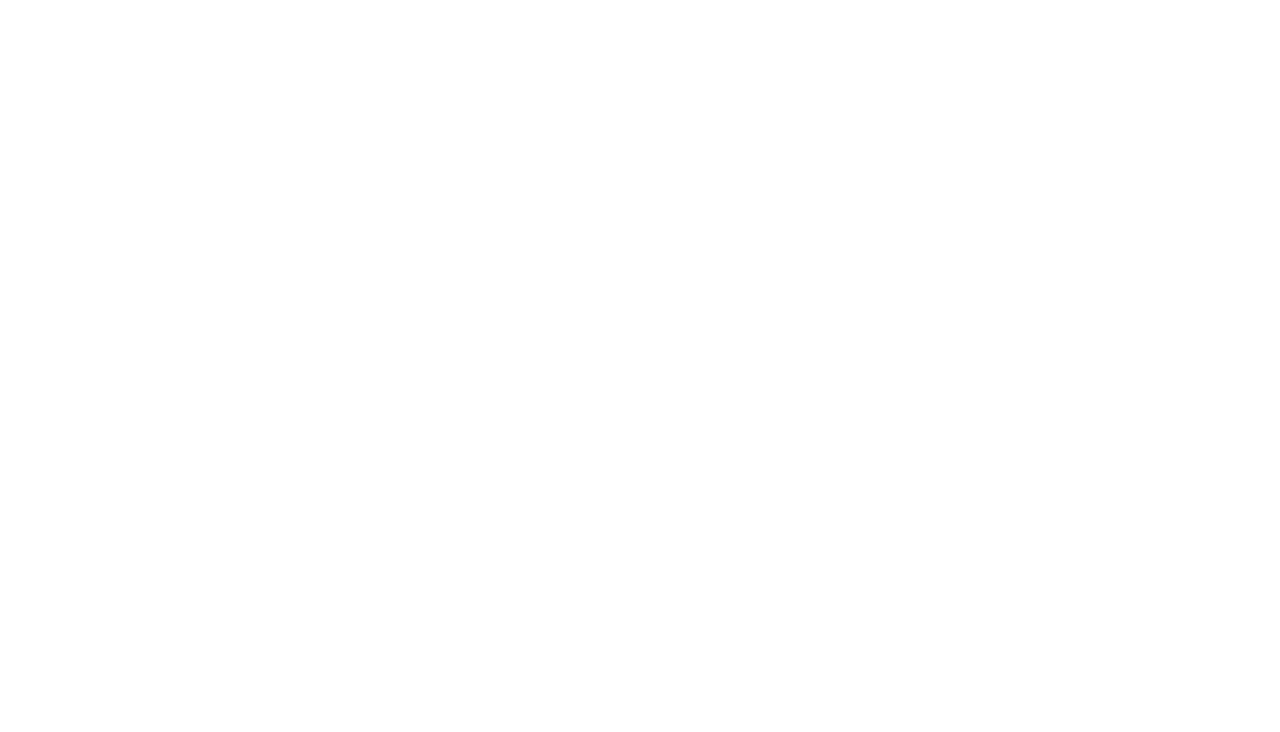
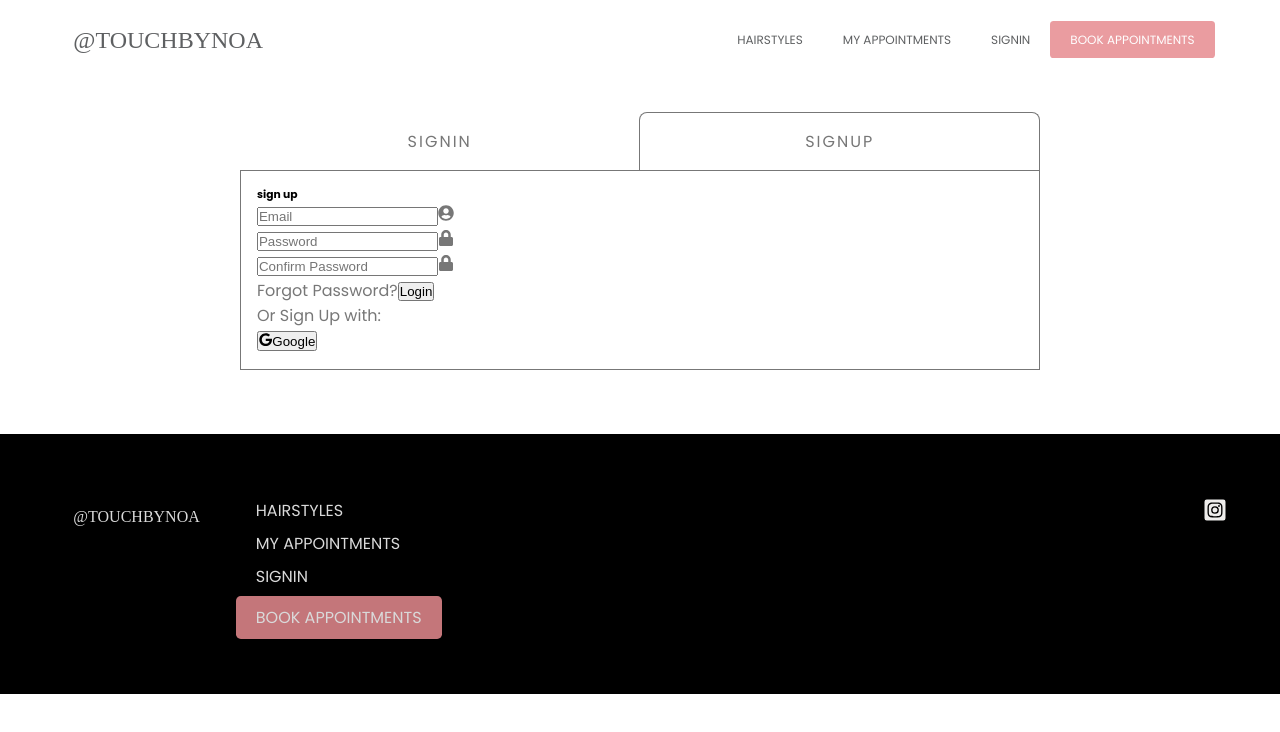
Before and after one commit to alfredthompsonOvie/touchedByNoaFrontend, a React (Vite) app: page /signup in a window 1280 px wide. Before the commit this address had no page. Shown: the top 732 px of the page. Built offline with nearby package versions, Linux system fonts and the light colour scheme; some icons are missing; a web font is replaced by a local one.

Commit message:
working on forms

```diff
--- a/package.json
+++ b/package.json
@@ -10,8 +10,10 @@
     "preview": "vite preview"
   },
   "dependencies": {
+    "framer-motion": "^10.16.16",
     "react": "^18.2.0",
     "react-dom": "^18.2.0",
+    "react-hook-form": "^7.49.2",
     "react-icons": "^4.12.0",
     "react-id-swiper": "^4.0.0",
     "react-router-dom": "^6.21.0",
--- a/src/App.jsx
+++ b/src/App.jsx
@@ -1,19 +1,18 @@
-
-import { BrowserRouter, Route, Routes } from 'react-router-dom'
-import Homepage from './pages/Homepage'
-import Hairstyles from './pages/Hairstyles'
-import Appointments from './pages/Appointments'
-import Signin from './pages/Signin'
-import Register from './pages/Register'
-import BookAppointment from './pages/BookAppointment'
-import LayoutPage from './pages/LayoutPage'
-
+import { BrowserRouter, Route, Routes } from "react-router-dom";
+import Homepage from "./pages/Homepage";
+import Hairstyles from "./pages/Hairstyles";
+import Appointments from "./pages/Appointments";
+import Signin from "./pages/Signin";
+import Register from "./pages/Register";
+import BookAppointment from "./pages/BookAppointment";
+import LayoutPage from "./pages/LayoutPage";
 
 import "swiper/swiper-bundle.css";
-import 'swiper/css';
-import 'swiper/css/navigation';
-import 'swiper/css/pagination';
-import 'swiper/css/scrollbar';
+import "swiper/css";
+import "swiper/css/navigation";
+import "swiper/css/pagination";
+import "swiper/css/scrollbar";
+import AuthLayout from "./pages/AuthLayout";
 
 function App() {
 	return (
@@ -21,16 +20,17 @@ function App() {
 			<Routes>
 				<Route index element={<Homepage />} />
 				<Route element={<LayoutPage />}>
-        <Route path='hairstyles' element={<Hairstyles />} />
-        <Route path='my-appointments' element={<Appointments />} />
-        <Route path='sign-in' element={<Signin />} />
-        <Route path='register' element={<Register />} />
-        <Route path='appointments' element={<BookAppointment />} />
+					<Route path="hairstyles" element={<Hairstyles />} />
+					<Route path="my-appointments" element={<Appointments />} />
+					<Route  element={<AuthLayout />}>
+						<Route path="sign-in" element={<Signin />} />
+						<Route path="signup" element={<Register />} />
 					</Route>
-
+					<Route path="appointments" element={<BookAppointment />} />
+				</Route>
 			</Routes>
 		</BrowserRouter>
-  )
+	);
 }
 
-export default App
+export default App;
--- /dev/null
+++ b/src/components/ui/Container.jsx
@@ -0,0 +1,6 @@
+import styled from "styled-components";
+
+export const SectionContainer = styled.section`
+  max-width: 800px;
+  margin-inline: auto;
+`
--- a/src/pages/Appointments.jsx
+++ b/src/pages/Appointments.jsx
@@ -1,11 +1,17 @@
+import styled from "styled-components"
+
 // import MainNav from "../components/MainNav"
+const StyledAppointments = styled.section`
+  max-width: 800px;
+  margin-inline: auto;
+`
 
 function Appointments() {
   return (
-    <div>
+    <StyledAppointments>
       {/* <MainNav /> */}
       Appointments
-    </div>
+    </StyledAppointments>
   )
 }
 
--- /dev/null
+++ b/src/pages/AuthLayout.jsx
@@ -0,0 +1,61 @@
+import { NavLink, Outlet } from "react-router-dom";
+import { SectionContainer } from "../components/ui/Container";
+import styled from "styled-components";
+
+const StyledAuth = styled.section`
+	display: grid;
+	grid-template-columns: 1fr;
+	grid-template-rows: auto auto;
+  /* border: 1px solid; */
+  margin: 2em 0 4em;
+`;
+
+const StyledAside = styled.aside`
+  grid-column: 1;
+  grid-row: 1;
+  display: flex;
+  align-items: center;
+  /* justify-content: space-around; */
+`
+
+const StyledMain = styled.section`
+grid-column: 1;
+grid-row: 2;
+padding: 1em;
+/* background-color: red; */
+/* border-radius: 8px; */
+border: 1px solid;
+`
+
+const StyledLink = styled(NavLink)`
+  padding: 1em;
+  display: block;
+  width: 100%;
+  text-align: center;
+  text-transform: uppercase;
+  letter-spacing: 2px;
+  &.active {
+    border: 1px solid;
+    border-bottom: 0;
+    border-top-left-radius: 8px;
+    border-top-right-radius: 8px;
+  }
+`
+
+function AuthLayout() {
+	return (
+		<SectionContainer>
+			<StyledAuth>
+				<StyledAside>
+					<StyledLink to="/sign-in">signin</StyledLink>
+					<StyledLink to="/signup">signup</StyledLink>
+				</StyledAside>
+				<StyledMain>
+					<Outlet />
+				</StyledMain>
+			</StyledAuth>
+		</SectionContainer>
+	);
+}
+
+export default AuthLayout;
--- a/src/pages/BookAppointment.jsx
+++ b/src/pages/BookAppointment.jsx
@@ -1,12 +1,32 @@
 // import MainNav from "../components/MainNav"
 
+import { SectionContainer } from "../components/ui/Container";
+
 function BookAppointment() {
-  return (
-    <>
-      {/* <MainNav /> */}
-      book appointment
-    </>
-  )
+	return (
+			<SectionContainer>
+				<h1>book appointment</h1>
+				<form>
+					<section className="formGrop">
+						<label htmlFor="date"></label>
+					</section>
+					<section className="formGrop">
+						<label htmlFor="date"></label>
+					</section>
+					<section className="formGrop">
+						<label htmlFor="email"></label>
+					</section>
+					<section className="formGrop">
+						<label htmlFor="fullname"></label>
+						<input type="text" name="fullname" id="" placeholder="full name"/>
+					</section>
+					<section className="formGrop">
+						<label htmlFor="phoneNumber"></label>
+						<input type="number" placeholder="phone number"/>
+					</section>
+				</form>
+			</SectionContainer>
+	);
 }
 
-export default BookAppointment
+export default BookAppointment;
--- a/src/pages/Homepage.jsx
+++ b/src/pages/Homepage.jsx
@@ -108,7 +108,7 @@ function Homepage() {
 				<section className="contact">
 					<section className="contactContent">
 
-					<p>Wanna look stylish?</p>
+					<p>Be attractive by choosing us</p>
 					<Link to="/appointments" className="cta">Contact Us</Link>
 					</section>
 				</section>
--- a/src/pages/LayoutPage.jsx
+++ b/src/pages/LayoutPage.jsx
@@ -1,14 +1,30 @@
 /* eslint-disable react/prop-types */
+import { Outlet } from "react-router-dom";
 import Footer from "../components/Footer";
 import MainNav from "../components/MainNav";
+import styled from "styled-components";
 
-function LayoutPage({ children }) {
+const Main = styled.main`
+	display: grid;
+	grid-template-columns: 0.5fr 11fr 0.5fr;
+
+	grid-template-rows: auto;
+`;
+
+const MainContent = styled.section`
+	grid-column: 2;
+	grid-row: 1;
+`;
+
+function LayoutPage() {
 	return (
 		<>
 			<MainNav />
-			<main className="grid">
-				<section className="gridContent">{children}</section>
-			</main>
+			<Main>
+				<MainContent>
+					<Outlet />
+				</MainContent>
+			</Main>
 			<Footer />
 		</>
 	);
--- a/src/pages/Register.jsx
+++ b/src/pages/Register.jsx
@@ -1,11 +1,42 @@
 // import MainNav from "../components/MainNav"
+
+import { FaGoogle, FaLock, FaUserCircle } from "react-icons/fa"
+import { Link } from "react-router-dom"
 
 function Register() {
   return (
-    <div>
-      {/* <MainNav /> */}
-      register
-    </div>
+    <section>
+			<h1>sign up</h1>
+
+			<form>
+				<section className="formGroup">
+					<label htmlFor="email"></label>
+					<input type="email" name="email" id="" placeholder="Email" />
+					<FaUserCircle />
+				</section>
+				<section className="formGroup">
+					<label htmlFor="password"></label>
+					<input type="password" name="password" id="" placeholder="Password" />
+					<FaLock />
+				</section>
+				<section className="formGroup">
+					<label htmlFor="confirmPassword"></label>
+					<input type="password" name="confirmPassword" id="" placeholder="Confirm Password" />
+					<FaLock />
+				</section>
+				<section>
+					<Link to="">Forgot Password?</Link>
+					<button type="submit">Login</button>
+				</section>
+			</form>
+			<section>
+				<p>Or Sign Up with: </p>
+				<button>
+					<FaGoogle />
+					<span>Google</span>
+				</button>
+			</section>
+		</section>
   )
 }
 
--- a/src/pages/Signin.jsx
+++ b/src/pages/Signin.jsx
@@ -1,12 +1,51 @@
 // import MainNav from "../components/MainNav"
 
+import { FaUserCircle } from "react-icons/fa";
+import { FaGoogle, FaLock } from "react-icons/fa6";
+import { Link } from "react-router-dom";
+import styled from "styled-components";
+
+const Heading = styled.h1`
+
+`
+
+
+const Input = styled.input`
+  padding: 1em;
+  width: 100%;
+`
+
+
 function Signin() {
-  return (
-    <div>
-      {/* <MainNav /> */}
-      sign in
-    </div>
-  )
+	return (
+		<section>
+			<Heading>sign in</Heading>
+
+			<form>
+				<section className="formGroup">
+					<label htmlFor="email"></label>
+					<Input type="email" name="email" id="" placeholder="Email" />
+					<FaUserCircle />
+				</section>
+				<section className="formGroup">
+					<label htmlFor="password"></label>
+					<input type="password" name="password" id="" placeholder="Password" />
+					<FaLock />
+				</section>
+				<section>
+					<Link to="">Forgot Password?</Link>
+					<button type="submit">Login</button>
+				</section>
+			</form>
+			<section>
+				<p>Or Login with: </p>
+				<button>
+					<FaGoogle />
+					<span>Google</span>
+				</button>
+			</section>
+		</section>
+	);
 }
 
-export default Signin
+export default Signin;
```
Also changed, not shown: 1 other file (tests, documents, lock files or other folders). Lines whose indentation alone changed are shown as unchanged.
